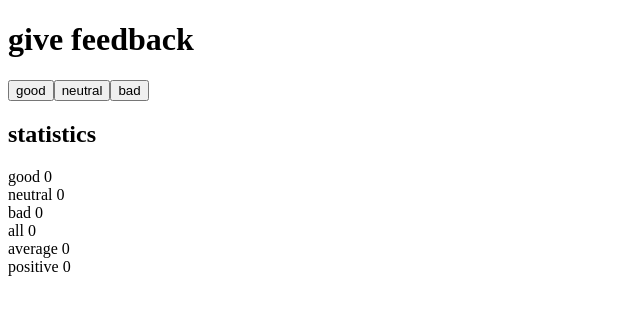
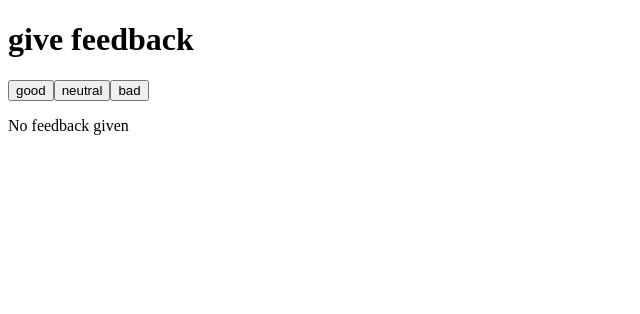
Before and after one commit to CMP2007/Fullstack-Open-course-part-1, a React (Vite) app in the folder unicafe/: page / in a window 1280 px wide. Shown: the top 314 px of the page, without its empty margins (0-640 px from the left). Built offline with nearby package versions, Linux system fonts and the light colour scheme.

Commit message:
exercise 1.9

```diff
--- a/unicafe/src/App.jsx
+++ b/unicafe/src/App.jsx
@@ -25,6 +25,13 @@ const Buttons = ({text, onClick})=>{
 }
 
 const Section = ({statistics, counting, subTitle, comments: [goodLabel, neutralLabel, badLabel, allLabel, averageLabel,positiveLabel]})=>{
+if (counting.good ===0 && counting.bad=== 0) {
+    return(
+      <div>
+        <p>No feedback given</p>
+      </div>
+    )
+  }
   return(
     <section>
       <SubTitle subTitle = {subTitle} />
```
